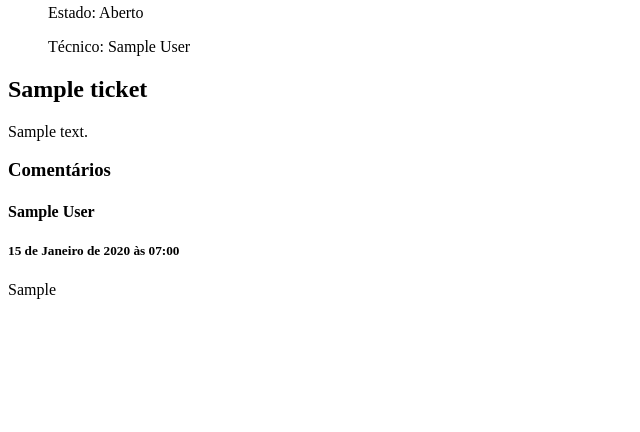
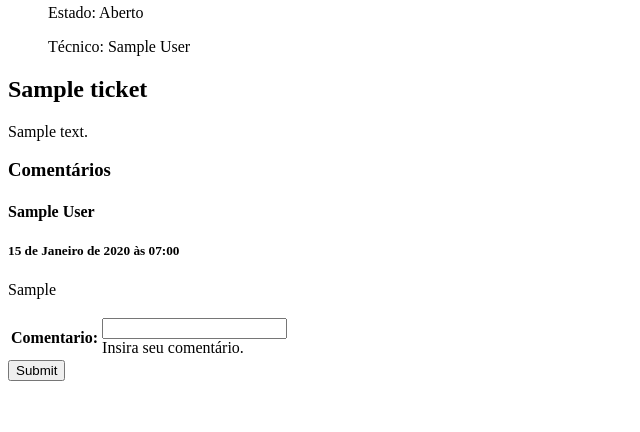
Before and after one commit to mtdecarvalho/pydesk, a Django app: page /pydesk/tickets/1 in a window 1280 px wide. Shown: the part 368-800 px from the top of the page, without its empty margins (0-640 px from the left). Run offline with Django 5.2, Linux system fonts and the light colour scheme; tables that the repository leaves empty hold one stand-in row (values such as "Sample post").

Commit message:
MOD: - View de detalhe de ticket alterada de class-based para function-based
ADD:
- Função de adicionar comentários na view de detalhe de tickets

```diff
--- /dev/null
+++ b/pydesk/tickets/forms.py
@@ -0,0 +1,4 @@
+from django import forms
+
+class ComentarioForm(forms.Form):
+    comentario = forms.CharField(help_text="Insira seu comentário.")
--- a/pydesk/tickets/templates/tickets/ticket_detail.html
+++ b/pydesk/tickets/templates/ticket_detail.html
@@ -25,6 +25,7 @@
         <p>{{ ticket.solucao }}</p>
     {% endif %}
     <h3>Comentários</h3>
+
     {% if ticket.comentario_set.all %}
         {% for comentario in ticket.comentario_set.all %}
         <h4>{{ comentario.usuario.first_name }} {{ comentario.usuario.last_name }}</h4>
@@ -34,4 +35,12 @@
     {% else %}
         <p>Não há comentários para este ticket.</p>
     {% endif %}
+
+    <form action="" method="post">
+        {% csrf_token %}
+        <table>
+        {{ form.as_table }}
+        </table>
+        <input type="submit" value="Submit">
+    </form>
 {% endblock conteudo %}
--- a/pydesk/tickets/urls.py
+++ b/pydesk/tickets/urls.py
@@ -4,7 +4,8 @@ from tickets import views
 urlpatterns = [
     path('', views.index, name="index"),
     path('tickets/', views.TicketListView.as_view(), name="tickets"),
-    path('tickets/<int:pk>', views.TicketDetailView.as_view(), name="ticket-detail"),
+    #path('tickets/<int:pk>', views.TicketDetailView.as_view(), name="ticket-detail"),
+    path('tickets/<int:pk>', views.TicketDetailView, name="ticket-detail"),
     path('ativos/', views.AtivoListView.as_view(), name="ativos"),
     path('ativos/<uuid:pk>', views.AtivoDetailView.as_view(), name="ativo-detail"),
 ]
--- a/pydesk/tickets/views.py
+++ b/pydesk/tickets/views.py
@@ -1,14 +1,42 @@
-from django.shortcuts import render
+from django.shortcuts import get_object_or_404, redirect, render
 from django.views import generic
-from .models import Ticket, Ativo
+
+from .forms import ComentarioForm
+from .models import Ticket, Ativo, Comentario
 
 # Create your views here.
 
 class TicketListView(generic.ListView):
     model = Ticket
 
-class TicketDetailView(generic.DetailView):
-    model = Ticket
+# class TicketDetailView(generic.DetailView):
+#     model = Ticket
+
+def TicketDetailView(request, pk):
+    ticket = get_object_or_404(Ticket, pk=pk)
+
+    if request.method == 'POST':
+
+        form = ComentarioForm(request.POST)
+
+        if form.is_valid():
+            comentario = form.cleaned_data['comentario']
+            id_ticket = ticket
+            usuario = request.user
+            comentario = Comentario(comentario=comentario, id_ticket=id_ticket, usuario=usuario)
+            comentario.save()
+
+            return redirect('ticket-detail', pk=pk)
+
+    else:
+        form = ComentarioForm(initial={"comentario": ""})
+
+    context = {
+        'form': form,
+        'ticket': ticket
+    }
+
+    return render(request, "ticket_detail.html", context=context)
 
 class AtivoListView(generic.ListView):
     model = Ativo
```
Also changed, not shown: 1 other file.
